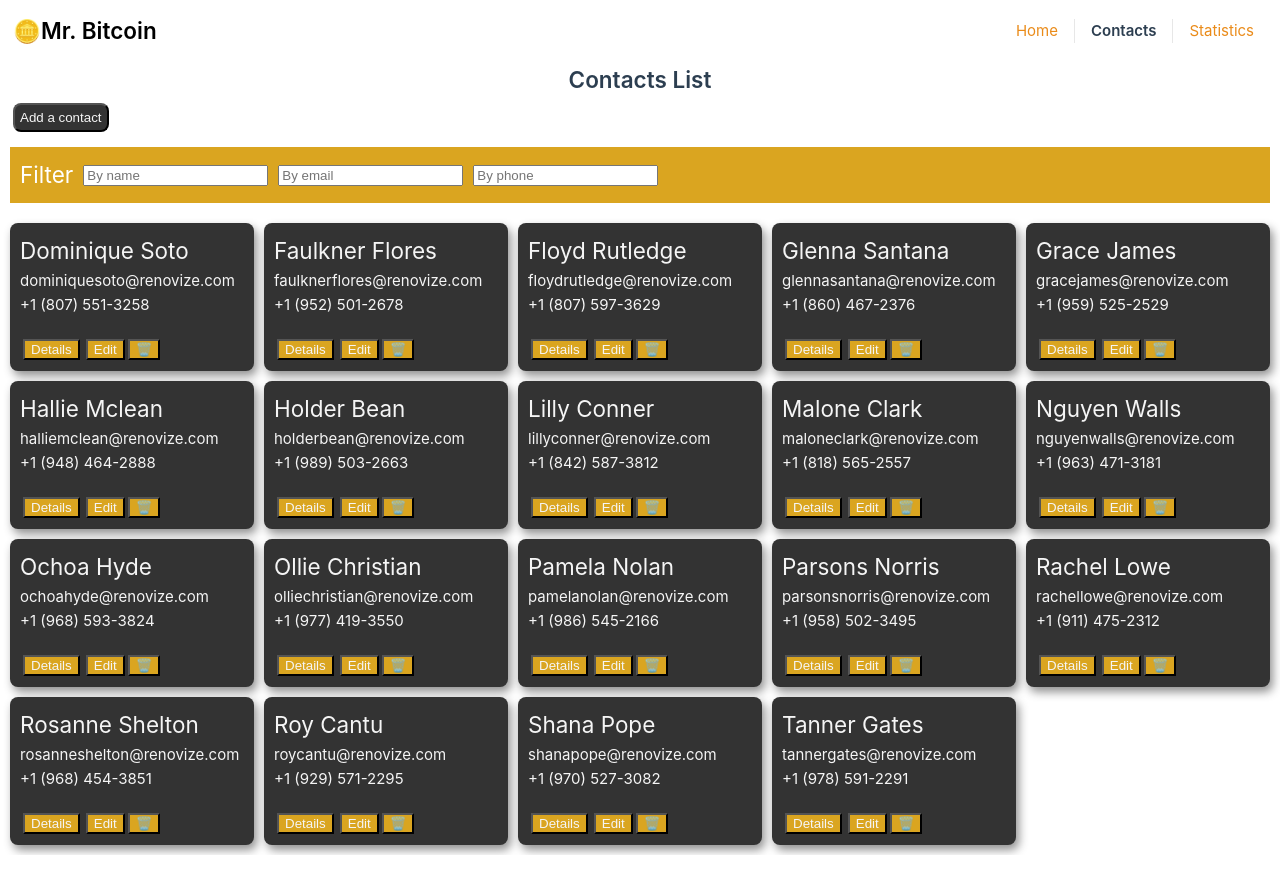
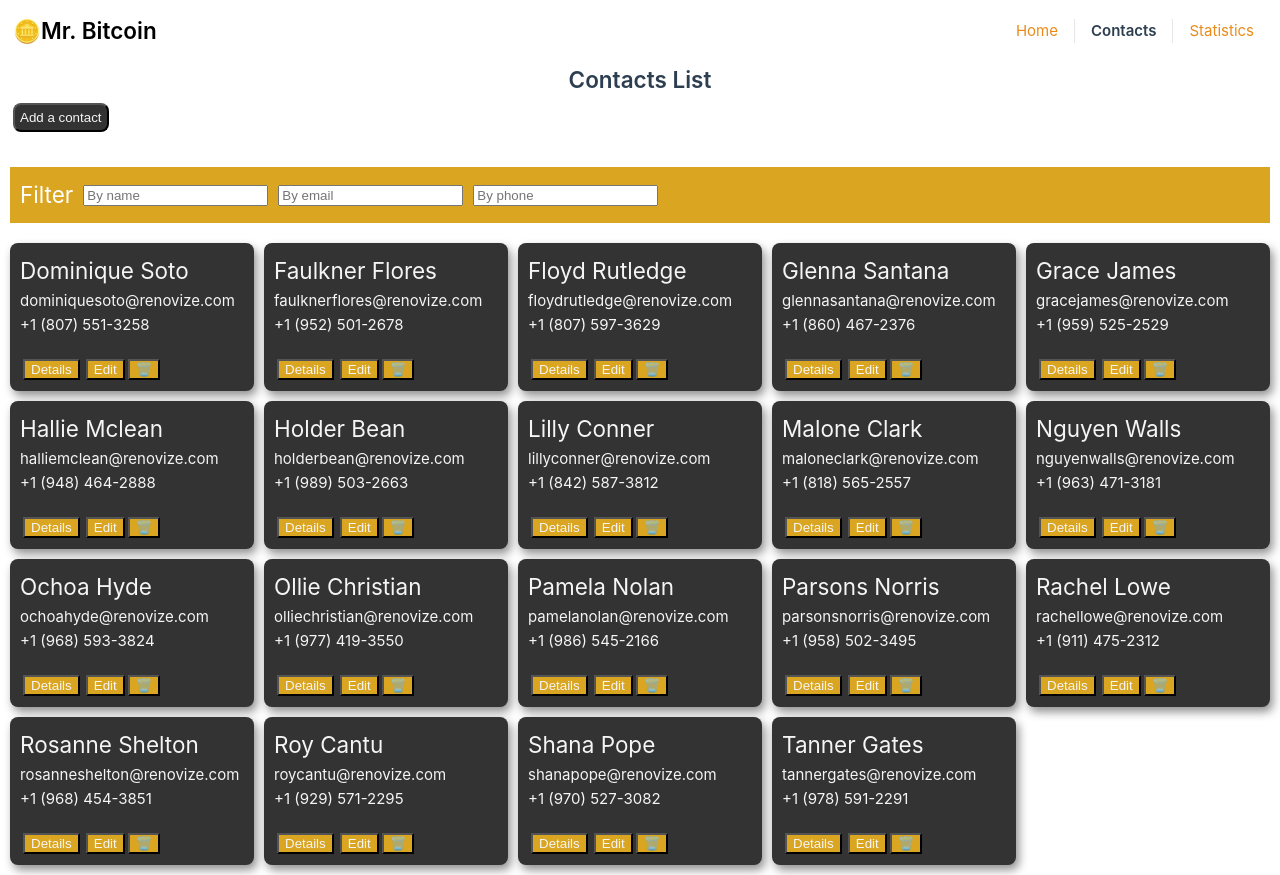
Before and after one commit to lisrael1989/Mister-bitcoin, a Vue app: page /contact in a window 1280 px wide. Built offline with nearby package versions, Linux system fonts and the light colour scheme.

Commit message:
adding style to filter

```diff
--- a/src/cmps/ContactFilter.vue
+++ b/src/cmps/ContactFilter.vue
@@ -35,7 +35,7 @@ export default {
   padding: 10px;
   background-color: goldenrod;
   color: whitesmoke;
-  margin: 10px 10px;
+  margin: 30px 10px 10px;
 
   & h2 {
     color: white;
```
